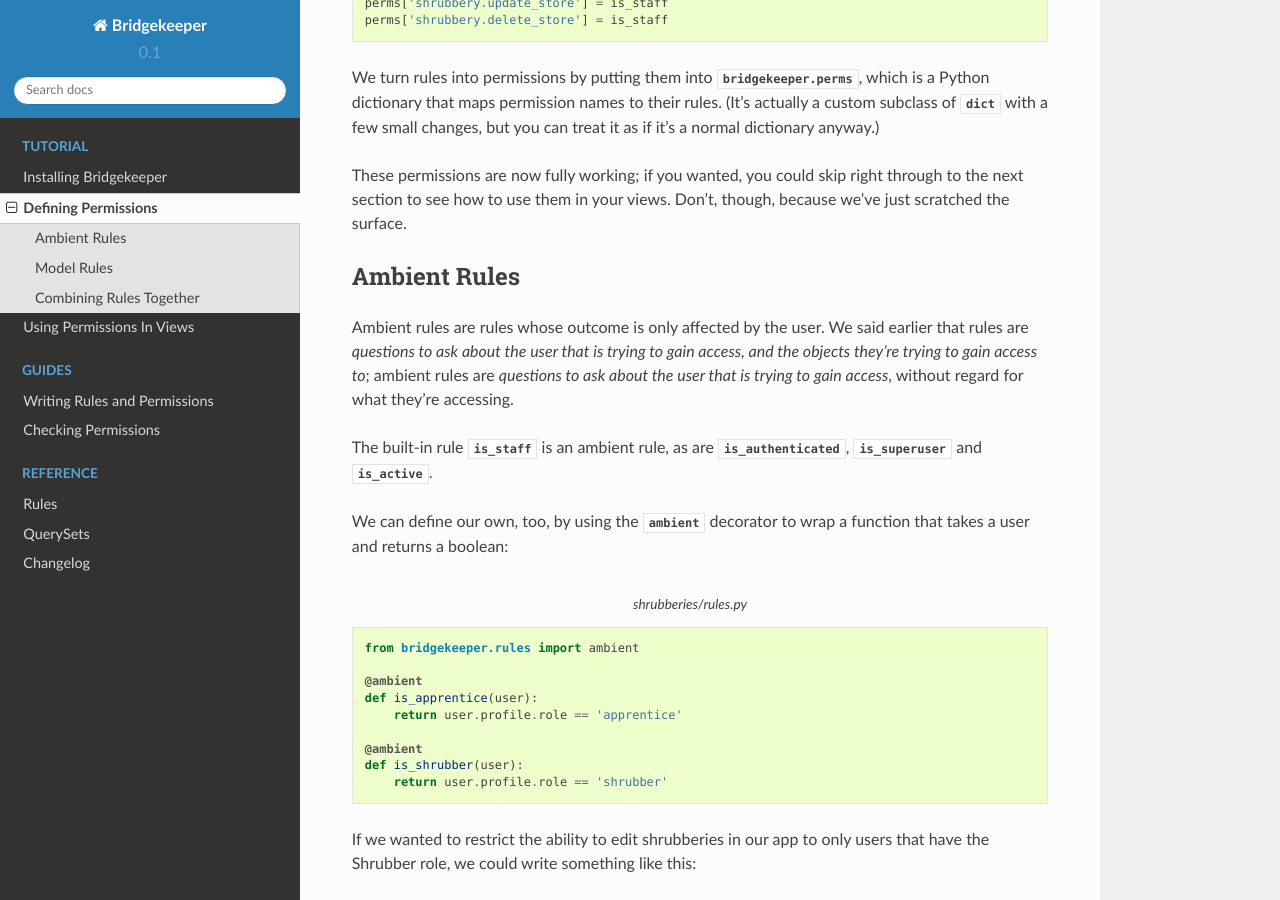
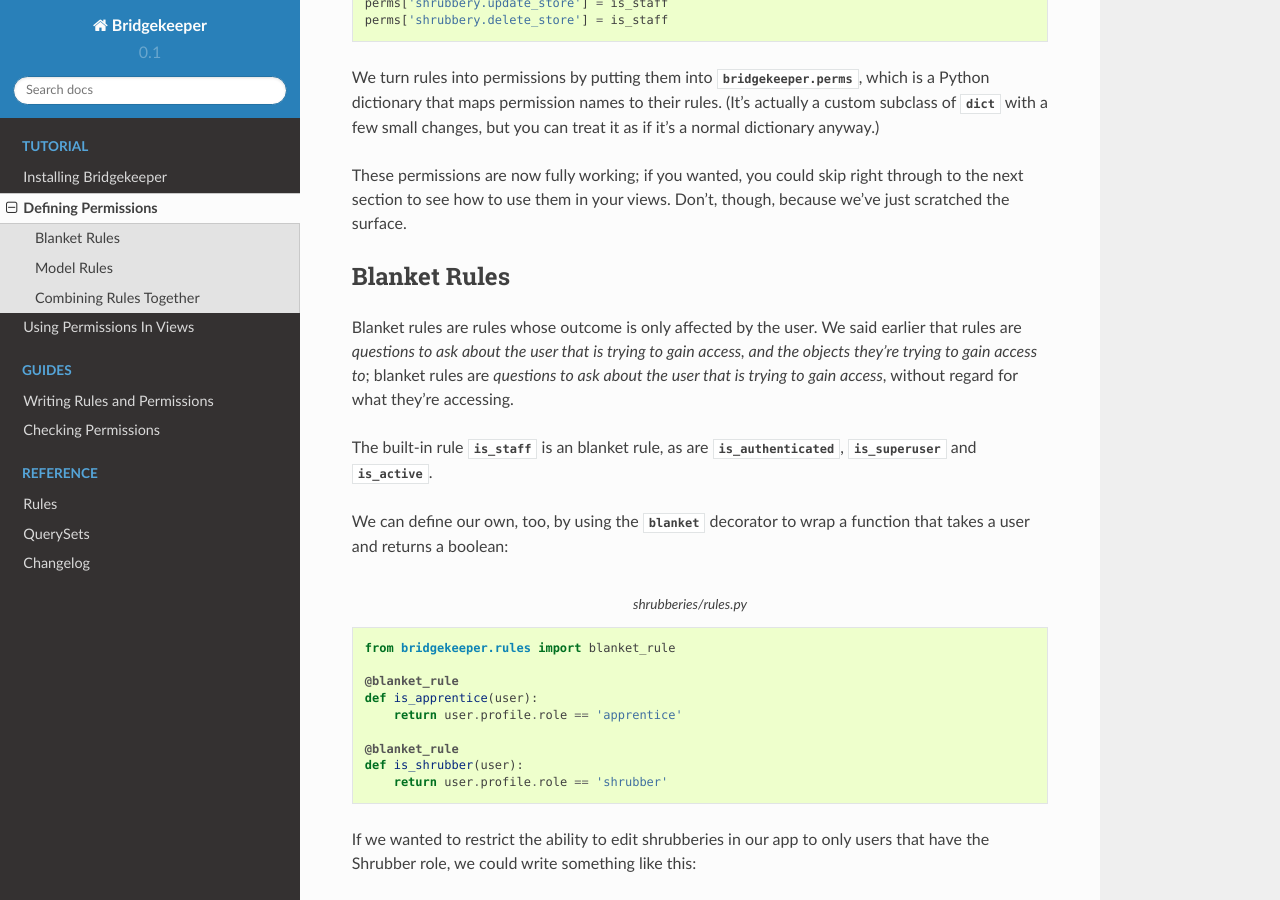
Before and after one commit to daisylb/bridgekeeper, a Sphinx documentation site: the page built from docs/tutorial/permissions.rst, in a window 1280 px wide and 900 px high, scrolled down 1235 px. Built offline with Sphinx 7.4.7 and the Read the Docs theme 2.0.0, drawn with Linux system fonts in a browser that asks for light colours.

Commit message:
Rename ambient rules to blanket rules

```diff
--- a/docs/changelog.rst
+++ b/docs/changelog.rst
@@ -5,6 +5,7 @@ Changelog
 ---
 
 - Renamed **predicates** to **rules**, because the latter is a more accessible term that describe the concept just as well. Besides, "permissions are made up of rules" sounds a lot better than "permissions are made up of predicates".
+- Renamed **ambient predicates** to **blanket rules**, because it's a more descriptive name. Note that the ``@ambient`` decorator is now called ``@blanket_rule``, because having a ``@blanket`` decorator would be weird.
 
 0.2
 ---
--- a/docs/guides/permissions.rst
+++ b/docs/guides/permissions.rst
@@ -55,7 +55,7 @@ Bridgekeeper also provides a second method, :meth:`~bridgekeeper.rules.is_possib
 
     perms['shrubberies.update_shrubbery'].is_possible_for(user)
 
-This check will return ``False`` if and only if the user cannot have that permission for *any possible instance* that could ever exist. As an example of this, let's say that the permission we checked for above was defined to allow only shrubbers to edit shrubberies inside their own branch, using the ``is_shrubber`` rule we created in the :ref:`tutorial-ambient` section of the tutorial::
+This check will return ``False`` if and only if the user cannot have that permission for *any possible instance* that could ever exist. As an example of this, let's say that the permission we checked for above was defined to allow only shrubbers to edit shrubberies inside their own branch, using the ``is_shrubber`` rule we created in the :ref:`tutorial-blanket` section of the tutorial::
 
     perms['shrubberies.view_shrubbery'] = is_shrubber & Attribute(
         'branch', lambda user: user.profile.branch,
@@ -65,7 +65,7 @@ In this case, the check will return ``False`` for a user with the ``'apprentice'
 
 .. note::
 
-    The behaviours in this section are effectively implemented by checking whether a permission is always allowed (in the case of :meth:`~bridgekeeper.rules.Rule.check`) or always denied (in the case of :meth:`~bridgekeeper.rules.is_possible_for`) due to the presence of ambient rules.
+    The behaviours in this section are effectively implemented by checking whether a permission is always allowed (in the case of :meth:`~bridgekeeper.rules.Rule.check`) or always denied (in the case of :meth:`~bridgekeeper.rules.is_possible_for`) due to the presence of blanket rules.
 
     In normal use, these methods should always behave how you'd expect. However, if you create a combination of rules that just happens to be tautological for a particular user, Bridgekeeper isn't clever enough to detect that.
 
--- a/docs/tutorial/permissions.rst
+++ b/docs/tutorial/permissions.rst
@@ -54,27 +54,27 @@ We turn rules into permissions by putting them into :data:`bridgekeeper.perms`,
 
 These permissions are now fully working; if you wanted, you could skip right through to the next section to see how to use them in your views. Don't, though, because we've just scratched the surface.
 
-.. _tutorial-ambient:
+.. _tutorial-blanket:
 
-Ambient Rules
+Blanket Rules
 -------------
 
-Ambient rules are rules whose outcome is only affected by the user. We said earlier that rules are *questions to ask about the user that is trying to gain access, and the objects they're trying to gain access to*; ambient rules are *questions to ask about the user that is trying to gain access*, without regard for what they're accessing.
+Blanket rules are rules whose outcome is only affected by the user. We said earlier that rules are *questions to ask about the user that is trying to gain access, and the objects they're trying to gain access to*; blanket rules are *questions to ask about the user that is trying to gain access*, without regard for what they're accessing.
 
-The built-in rule :data:`~bridgekeeper.rules.is_staff` is an ambient rule, as are :data:`~bridgekeeper.rules.is_authenticated`, :data:`~bridgekeeper.rules.is_superuser` and :data:`~bridgekeeper.rules.is_active`.
+The built-in rule :data:`~bridgekeeper.rules.is_staff` is an blanket rule, as are :data:`~bridgekeeper.rules.is_authenticated`, :data:`~bridgekeeper.rules.is_superuser` and :data:`~bridgekeeper.rules.is_active`.
 
-We can define our own, too, by using the :class:`~bridgekeeper.rules.ambient` decorator to wrap a function that takes a user and returns a boolean:
+We can define our own, too, by using the :class:`~bridgekeeper.rules.blanket` decorator to wrap a function that takes a user and returns a boolean:
 
 .. code-block:: python
     :caption: shrubberies/rules.py
 
-    from bridgekeeper.rules import ambient
+    from bridgekeeper.rules import blanket_rule
 
-    @ambient
+    @blanket_rule
     def is_apprentice(user):
         return user.profile.role == 'apprentice'
 
-    @ambient
+    @blanket_rule
     def is_shrubber(user):
         return user.profile.role == 'shrubber'
 
```
Also changed, not shown: docs/guides/rules.rst (+5 -5 lines), 2 other files.
